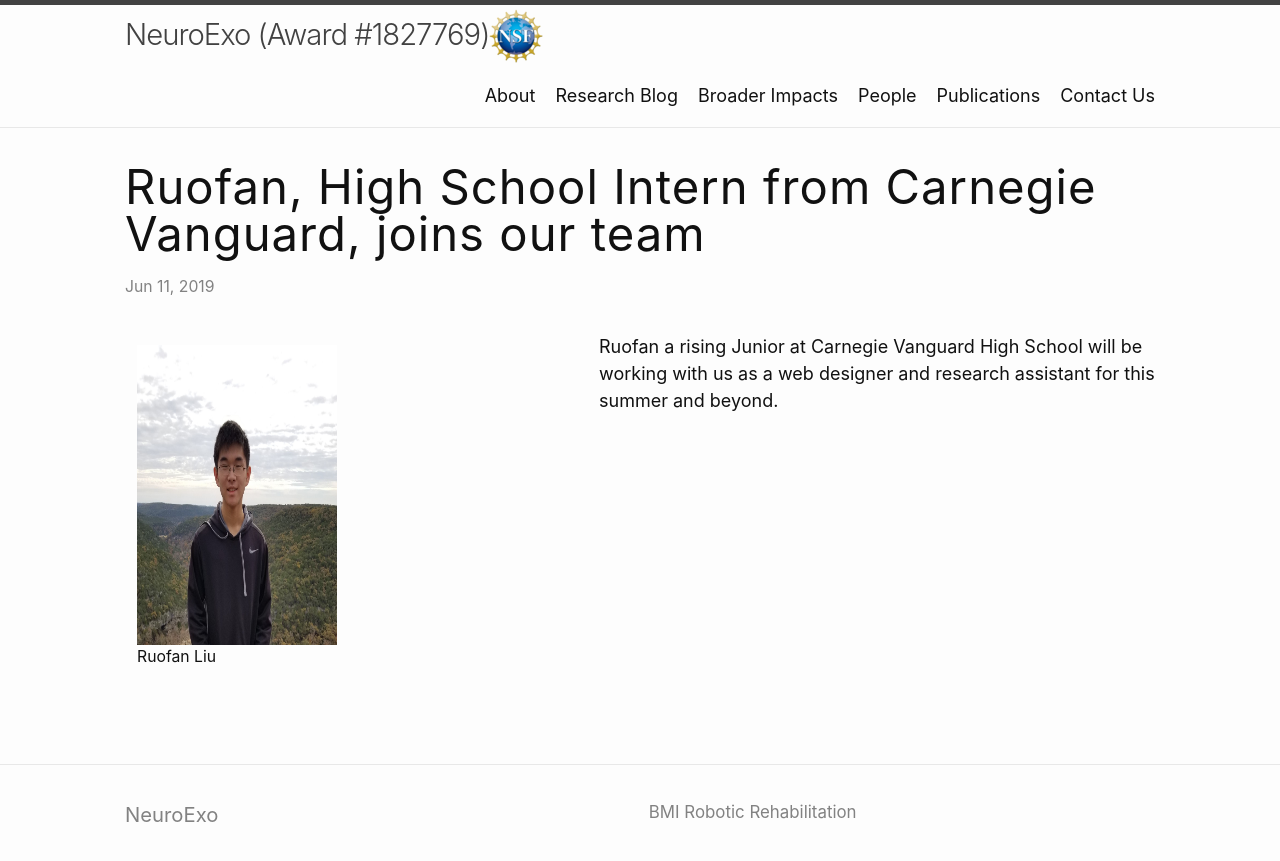
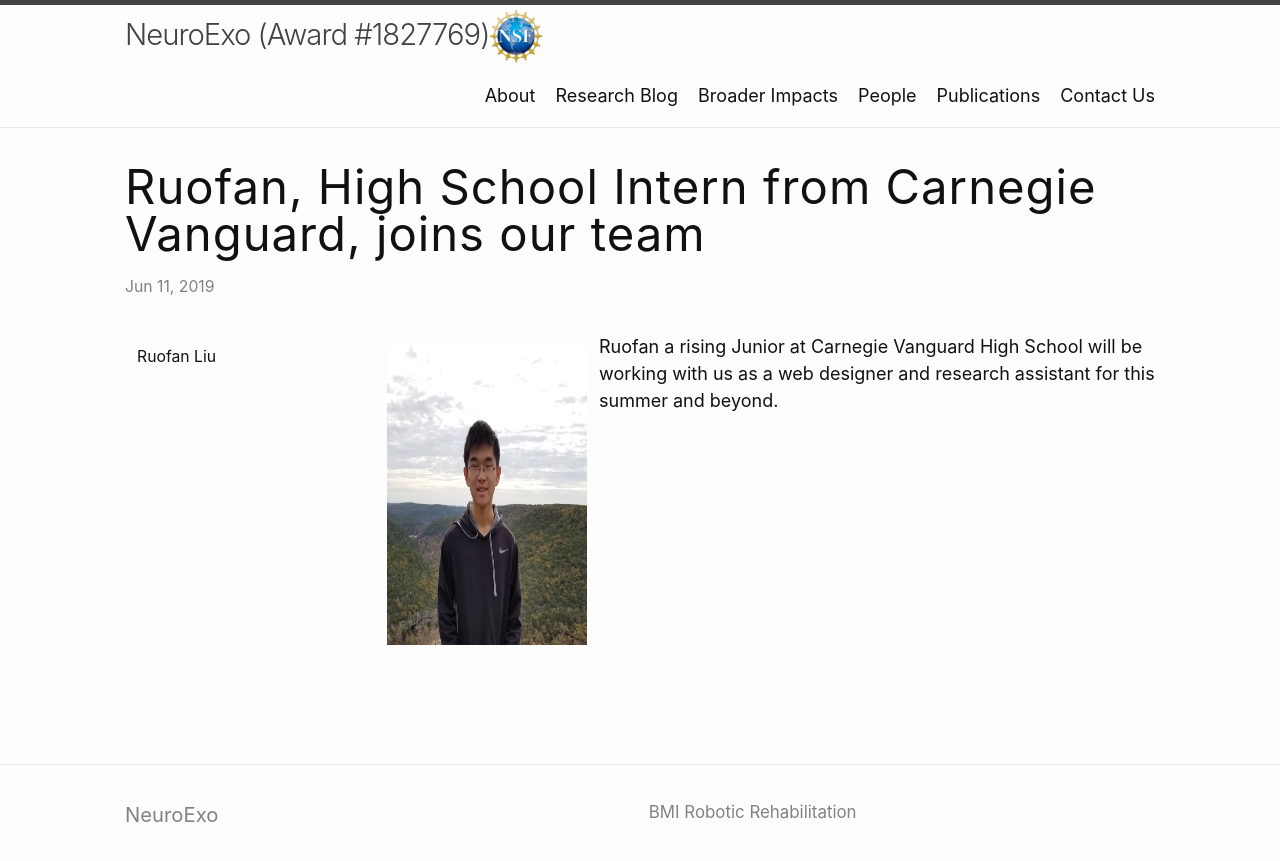
Before and after one commit to arcraik/neuroexo-website, a Jekyll site: the page built from _posts/2019-06-11-Highschool-Intern.md, in a window 1280 px wide. Shown: the top 861 px of the page. Built offline with Jekyll 4.4.1, drawn with Linux system fonts in a browser that asks for light colours.

Commit message:
Update 2019-06-11-Highschool-Intern.md

```diff
--- a/_posts/2019-06-11-Highschool-Intern.md
+++ b/_posts/2019-06-11-Highschool-Intern.md
@@ -11,7 +11,7 @@ title: Ruofan, High School Intern from Carnegie Vanguard, joins our team
  </head>
 
  <figure class="post">
- <img src="/photos/rliu.jpg" width="200" height="300" float = "right">
+ <img src="/photos/rliu.jpg" width="200" height="300" style="float: right">
  <figcaption>Ruofan Liu</figcaption>
  </figure>
 Ruofan a rising Junior at Carnegie Vanguard High School will be working with us as a web designer and research assistant for this summer and beyond.
```
